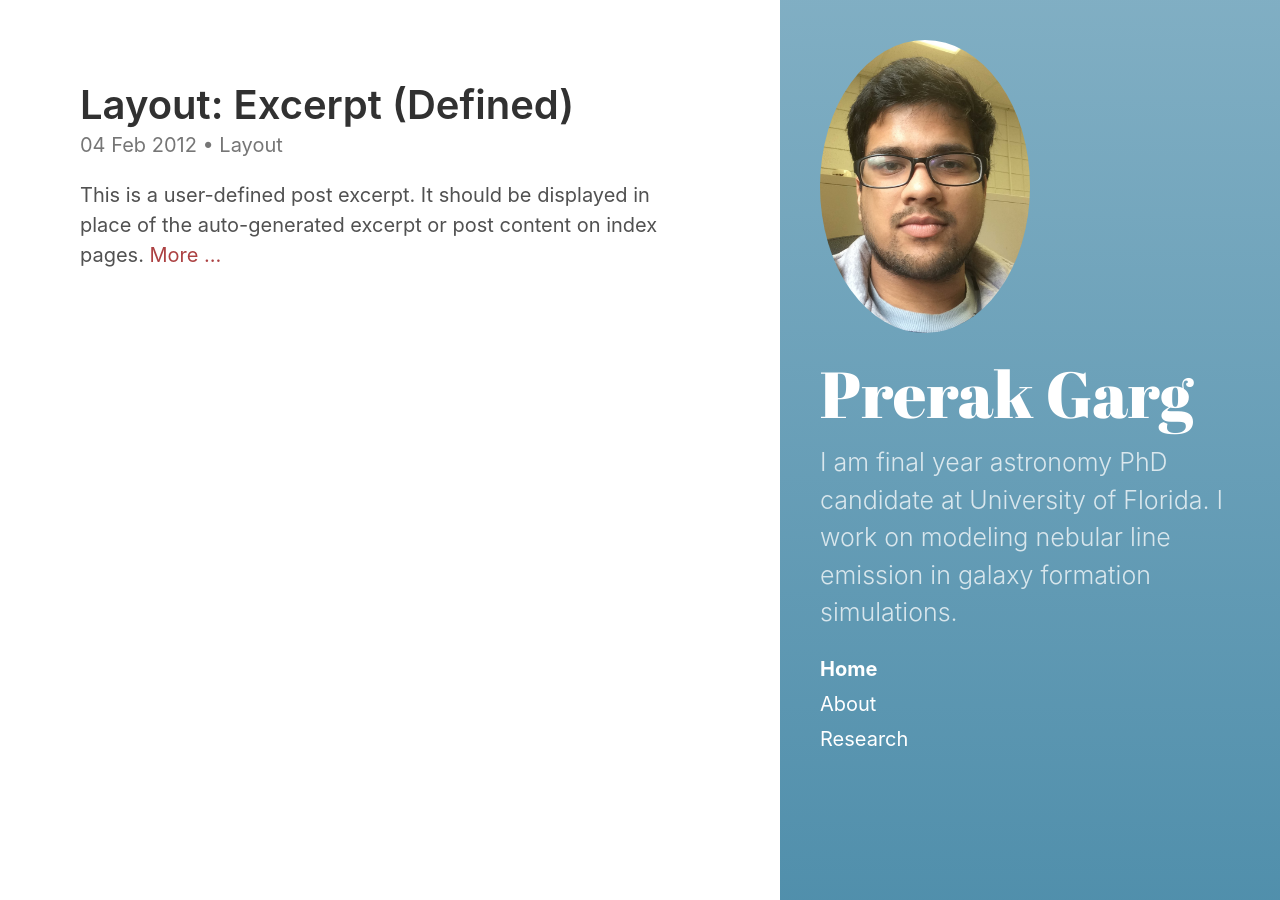
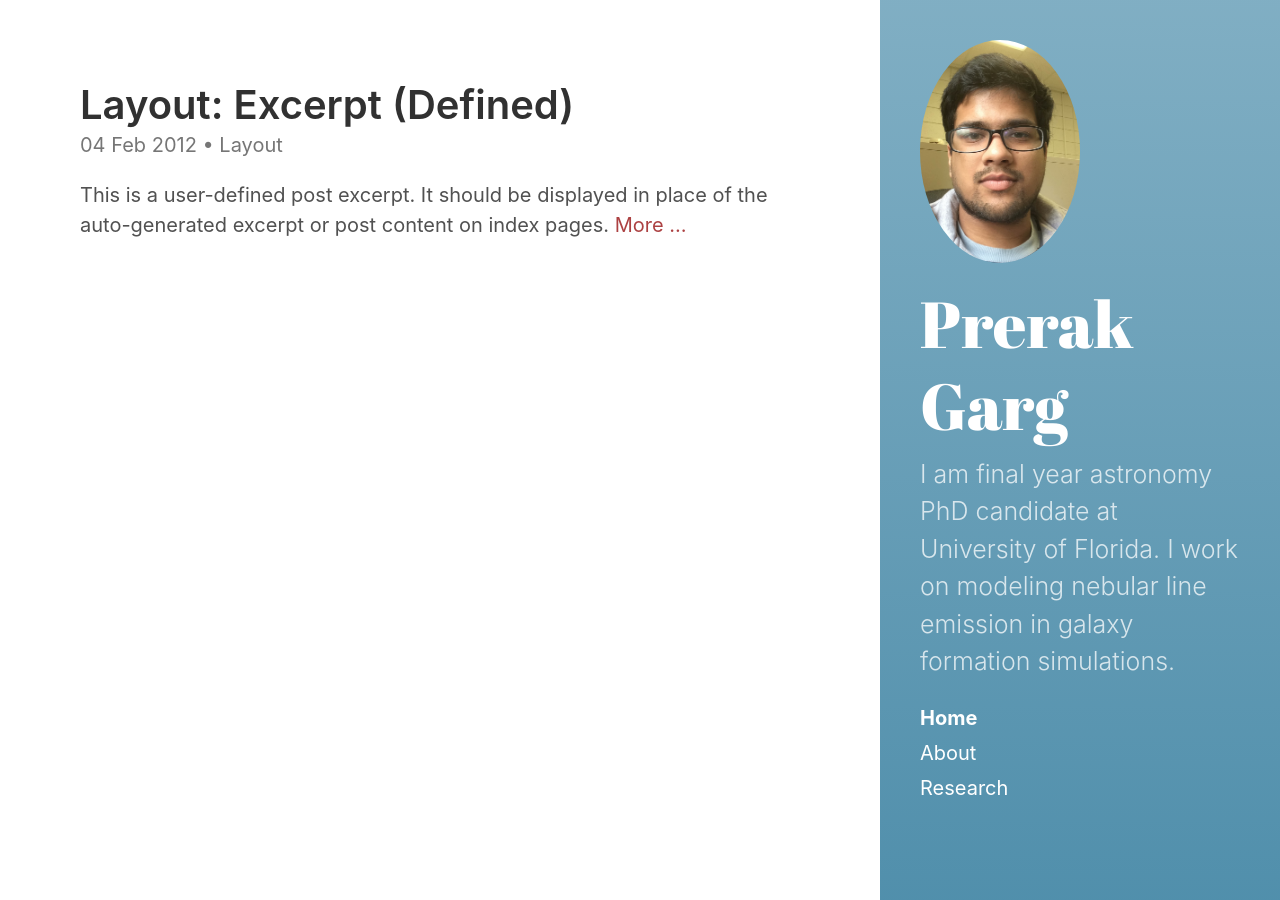
Before and after one commit to prerakgarg07/prerakgarg07.github.io, a Jekyll site: the page built from index.html, in a window 1280 px wide. Built offline with Jekyll 4.4.1, drawn with Linux system fonts in a browser that asks for light colours; the list of posts is cut into pages by our own code.

Commit message:
Update _variables.scss

```diff
--- a/_sass/hydeout/_variables.scss
+++ b/_sass/hydeout/_variables.scss
@@ -29,7 +29,7 @@ $padding-v: 1em !default;
 $padding-h: 1.5em !default;
 $heading-spacing: 0.5rem !default;
 $section-spacing: 2rem !default;
-$sidebar-width: 25rem !default;
+$sidebar-width: 20rem !default;
 
 $large-breakpoint: 49rem !default;
 $large-font-size: 1.25rem !default;
```
